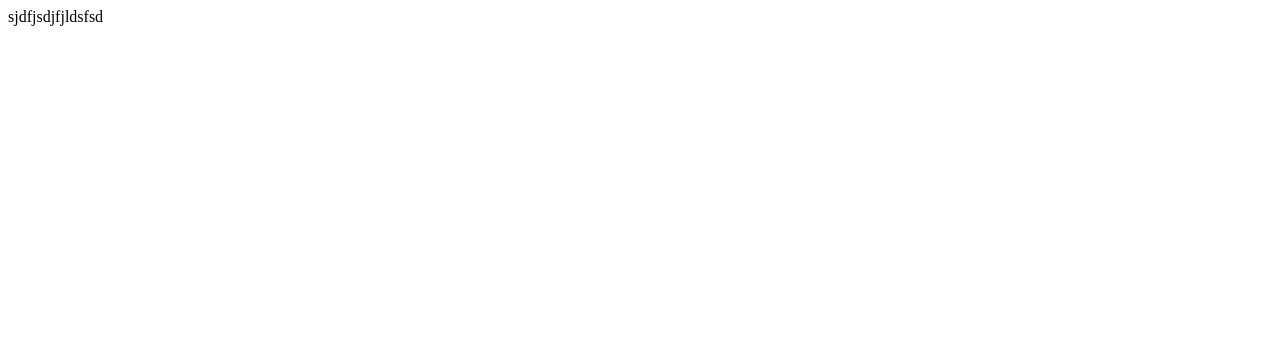
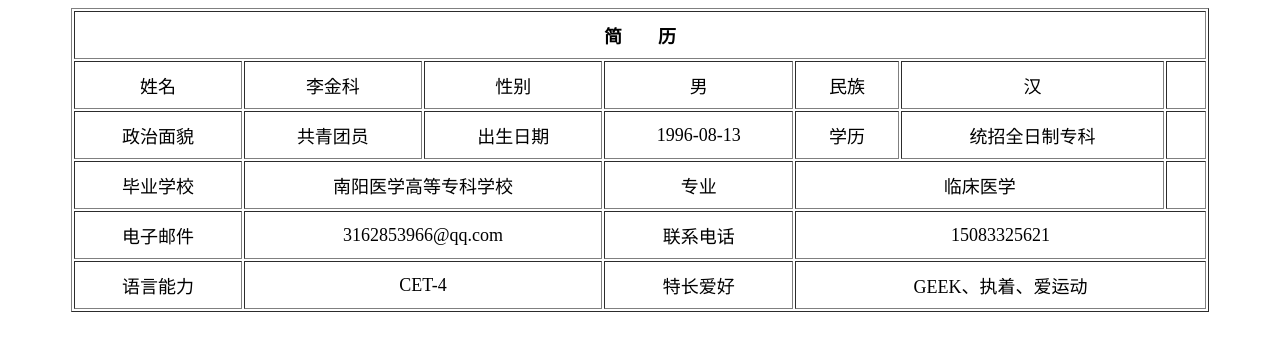
Before and after one commit to li1125435097/li1125435097.github.io, a plain HTML site: page personInfo.html in a window 1280 px wide. Drawn offline with Linux system fonts and the light colour scheme.

Commit message:
'addnavinfo'

```diff
--- a/mindex.css
+++ b/mindex.css
@@ -3,6 +3,7 @@
 	margin: 0;
 	text-align: center;
 	color: #555;
+	user-select: none;
 }
 body{
 	background-image: url(./zbg.jpg);
@@ -12,13 +13,12 @@ body{
 	margin-bottom: 5vh;
 	line-height: 10vh;
 	letter-spacing: 15px;
-	text-indent: 15px;
 	font-family: "microsoft yahei";
 
 }
 iframe{
 	border: none;
-	/* display: none; */
+	display: none;
 }
 .body{
 	height: 80vh;
--- a/personInfo.html
+++ b/personInfo.html
@@ -3,8 +3,38 @@
 	<head>
 		<meta charset="utf-8">
 		<title></title>
+		<style type="text/css">
+			table{
+				text-align: center;
+				font-size: 18px;
+				margin: 0 5%;
+			}
+		</style>
 	</head>
 	<body>
-		sjdfjsdjfjldsfsd
+		<table border="" cellpadding="10px" width="90%">
+			<tr><th colspan="8">简&emsp;&emsp;历</th></tr>
+			<tr>
+				<td>姓名</td><td>李金科</td><td>性别</td><td>男</td>
+				<td colspan="2">民族</td><td>汉</td><td ></td>
+			</tr>
+			<tr>
+				<td>政治面貌</td><td>共青团员</td><td>出生日期</td><td>1996-08-13</td>
+				<td colspan="2">学历</td><td>统招全日制专科</td><td ></td>
+			</tr>
+			<tr>
+				<td>毕业学校</td><td colspan="2">南阳医学高等专科学校</td>
+				<td>专业</td><td colspan="3">临床医学</td><td ></td>
+			</tr>
+			<tr>
+				<td>电子邮件</td><td colspan="2">3162853966@qq.com</td>
+				<td>联系电话</td><td colspan="4">15083325621</td>
+			</tr>
+			<tr>
+				<td>语言能力</td><td colspan="2">CET-4</td>
+				<td>特长爱好</td><td colspan="4">GEEK、执着、爱运动</td>
+			</tr>
+
+		</table>
 	</body>
 </html>
```
Also changed, not shown: index.html (+10 -10 lines), nindex.js (+21 -1 lines).
